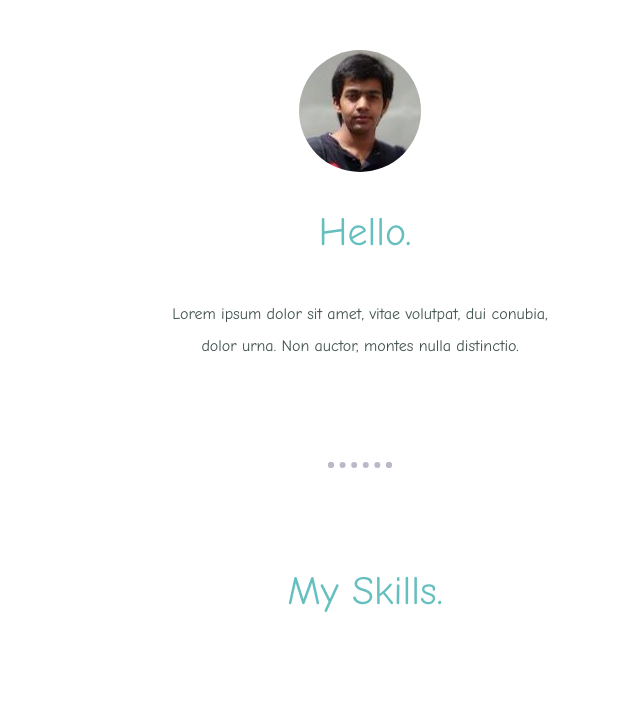
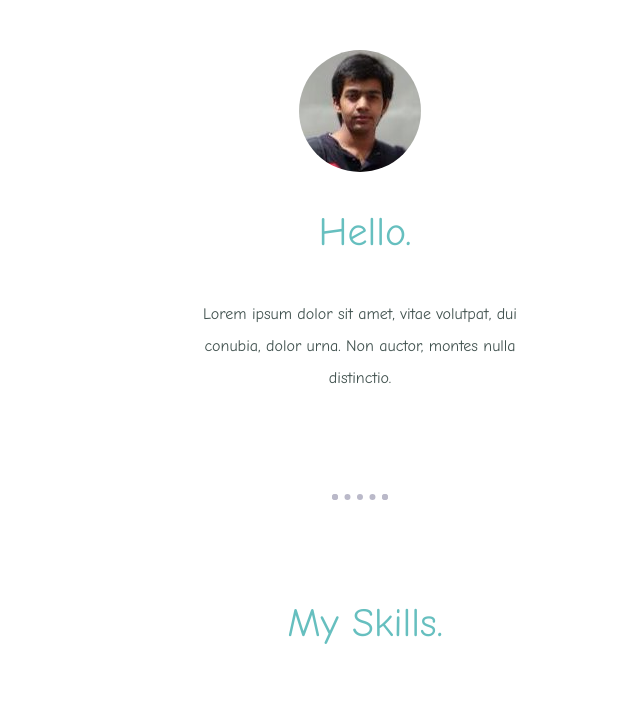
Before and after one commit to niteshbajaj164/cv, a plain HTML site: page index.html in a window 1280 px wide. Shown: the part 699-1420 px from the top of the page, without its empty margins (280-920 px from the left). Drawn offline with Linux system fonts and the light colour scheme.

Commit message:
Update styles.css

```diff
--- a/css/styles.css
+++ b/css/styles.css
@@ -4,6 +4,8 @@ body{
   text-align: center;
   font-family: "Comic sans MS",serif;
   color: #40514E;
+  padding-left: 100px;
+margin-right: 100px;
 
 }
 .top-container{
```
